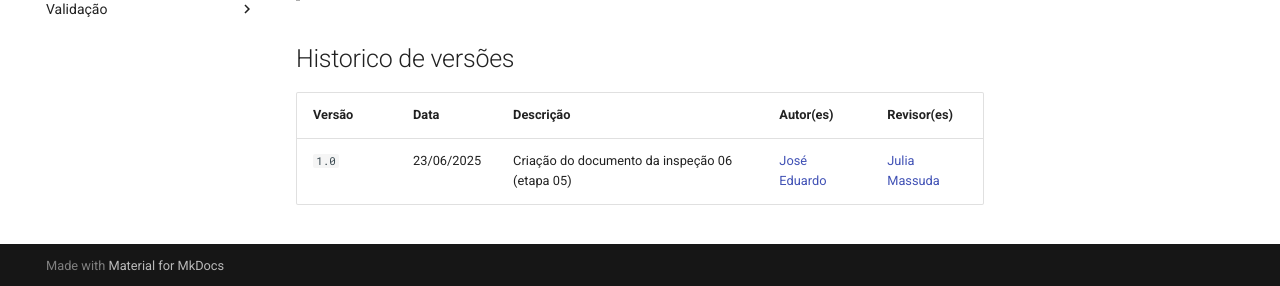
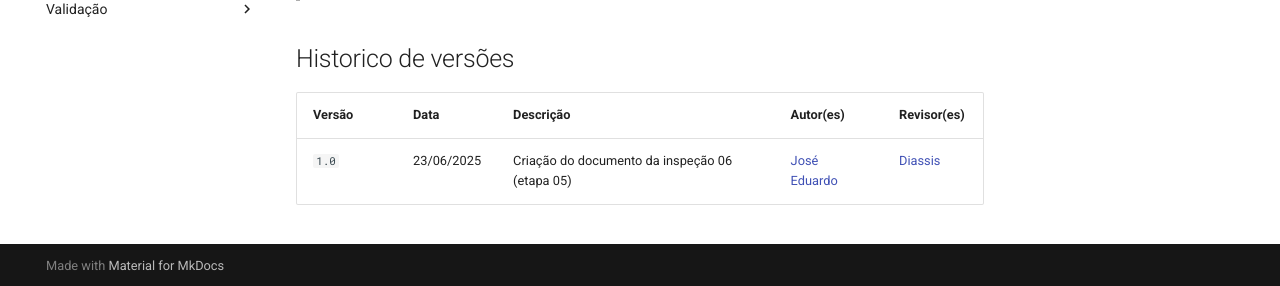
Before and after one commit to Requisitos-de-Software/2025.1-Meu-INSS, an MkDocs documentation site: the page built from docs/inspecao/entrega06/inspecao-grupo7-6.md, in a window 1280 px wide and 900 px high, scrolled down 3374 px. Shown: the part 611-897 px from the top of the window. Built offline with MkDocs 1.6.1 and Material for MkDocs 9.7.7, drawn with Linux system fonts in a browser that asks for light colours; comment, search, counter and statistics services are not loaded.

Commit message:
update revisor

```diff
--- a/docs/inspecao/entrega06/inspecao-grupo7-6.md
+++ b/docs/inspecao/entrega06/inspecao-grupo7-6.md
@@ -97,4 +97,4 @@ Este checklist foi elaborado com base na literatura especializada de requisitos.
 
 | Versão | Data       | Descrição                                      | Autor(es)                                      | Revisor(es)                                    |
 | ------ | ---------- | ---------------------------------------------- | ---------------------------------------------- | ---------------------------------------------- |
-| `1.0`   | 23/06/2025 | Criação do documento da inspeção 06 (etapa 05) | [José Eduardo](https://github.com/jevprado)    | [Julia Massuda](https://github.com/JuliaReis18) |
+| `1.0`   | 23/06/2025 | Criação do documento da inspeção 06 (etapa 05) | [José Eduardo](https://github.com/jevprado)    | [Diassis](https://github.com/Diaxiz) |
```
